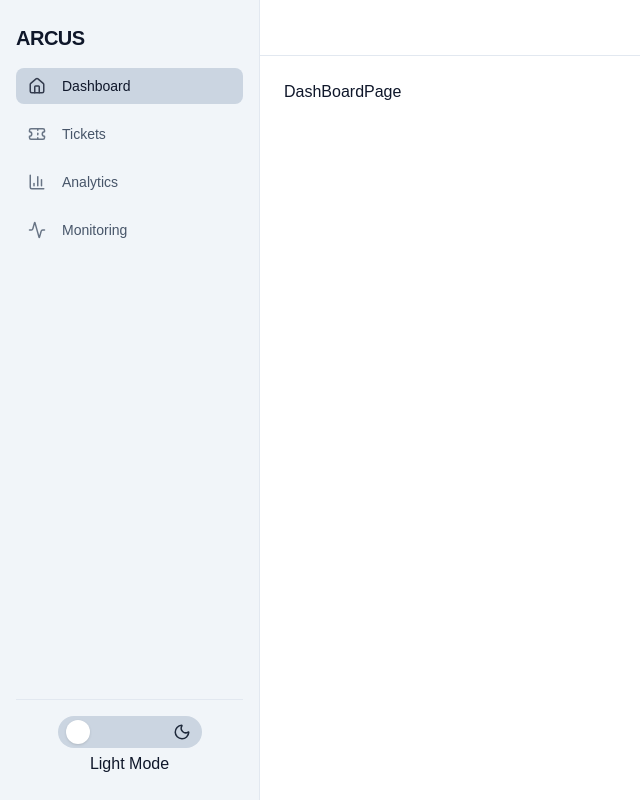
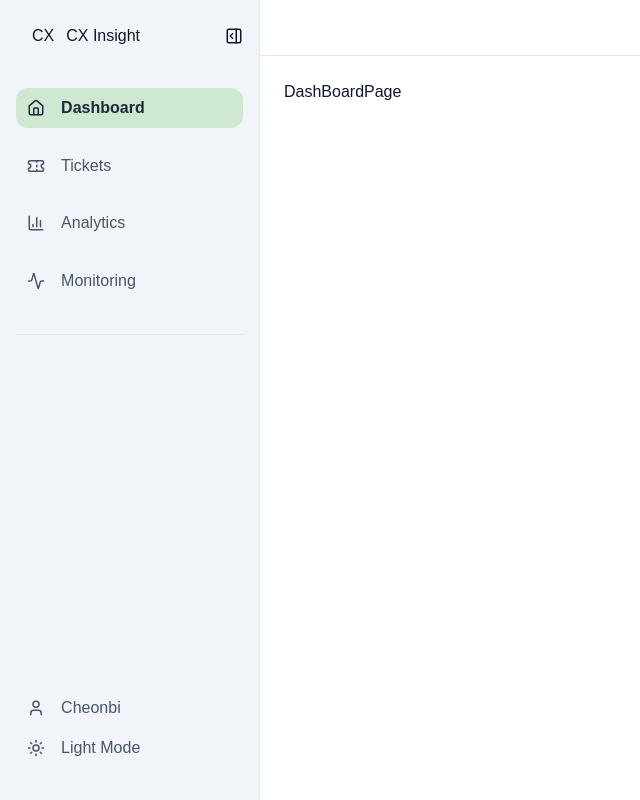
Before and after one commit to CheonBi/ARCUS, a React (Vite) app in the folder ARCUS-frontend/: page / in a window 1280 px wide. Shown: the whole page, without its empty margins (0-640 px from the left). Built offline with nearby package versions, Linux system fonts and the light colour scheme; a web font is replaced by a local one.

Commit message:
feat: 사이드바 collapsed/expanded 기능 추가 및 레이아웃 개선
- 사이드바 토글 상태(collapsed/expanded) 적용
- 관련 CSS 전면 수정 및 스타일 구조 정리
- TSX 구조 개선으로 레이아웃/컴포넌트 책임 분리

```diff
--- a/ARCUS-frontend/src/components/layout/Sidebar.tsx
+++ b/ARCUS-frontend/src/components/layout/Sidebar.tsx
@@ -1,24 +1,44 @@
 import { ROUTES } from "@app/config/routes";
-import { SidebarNavItem } from "@components/ui/SidebarNavItem";
-import { ThemeToggle } from "@components/ui/ThemeToggle";
-import { ThemeToggleButton } from "@components/ui/ThemeToggleButton";
-import { Home, Ticket, BarChart3, Activity } from "lucide-react";
+import { CurrentUser } from "@components/ui/Sidebar/CurrentUser";
+import { SidebarNavItem } from "@components/ui/Sidebar/SidebarNavItem";
+import { ThemeToggle } from "@components/ui/Sidebar/ThemeToggle";
+import { Home, Ticket, BarChart3, Activity, PanelRightClose, PanelRightOpen } from "lucide-react";
+import { useState } from "react";
 
 export const Sidebar = () => {
+  const [collapsed, setCollapsed] = useState(false);
+
+  const toggleCollapsed = () => setCollapsed((prev) => !prev);
+
   return (
-    <aside className="app-sidebar">
-      <h1 className="logo">ARCUS</h1>
+    <aside className={`app-sidebar ${collapsed ? "sidebar-collapsed" : ""}`}>
+      <div className="sidebar-top">
+        <div className="logo">
+          <div className="logo-icon">CX</div>
+          <span className="logo-text">CX Insight</span>
+        </div>
 
-      <nav>
+        <button
+          type="button"
+          onClick={toggleCollapsed}
+          className="sidebar-collapse-btn"
+          aria-label={collapsed ? "Expand sidebar" : "Collapse sidebar"}
+        >
+          {collapsed ? <PanelRightClose size={18} /> : <PanelRightOpen size={18} />}
+        </button>
+      </div>
+
+      <nav className="sidebar-middle sidebar-nav">
         <SidebarNavItem to={ROUTES.ROOT} label="Dashboard" icon={<Home size={18} />} />
         <SidebarNavItem to={ROUTES.TICKETS} label="Tickets" icon={<Ticket size={18} />} />
         <SidebarNavItem to={ROUTES.VOC} label="Analytics" icon={<BarChart3 size={18} />} />
         <SidebarNavItem to={ROUTES.MONITORING} label="Monitoring" icon={<Activity size={18} />} />
       </nav>
 
-      <ThemeToggle>
-        <ThemeToggleButton />
-      </ThemeToggle>
+      <div className="sidebar-bottom">
+        <CurrentUser />
+        <ThemeToggle />
+      </div>
     </aside>
   );
 };
--- /dev/null
+++ b/ARCUS-frontend/src/components/ui/Sidebar/CurrentUser.tsx
@@ -0,0 +1,20 @@
+import { UserIcon } from "lucide-react";
+
+type CurrentUser = {
+  name: string;
+};
+
+const MOCK_USER: CurrentUser = {
+  name: "Cheonbi",
+};
+
+export const CurrentUser = () => {
+  return (
+    <div className="sidebar-user">
+      <span className="sidebar-user-avatar">
+        <UserIcon size={18} />
+      </span>
+      <div className="sidebar-user-info">{MOCK_USER.name}</div>
+    </div>
+  );
+};
--- a/ARCUS-frontend/src/components/ui/SidebarNavItem.tsx
+++ b/ARCUS-frontend/src/components/ui/Sidebar/SidebarNavItem.tsx
@@ -13,10 +13,12 @@ export const SidebarNavItem = ({ to, label, icon, className }: SidebarNavItemPro
     <NavLink
       to={to}
       end
-      className={({ isActive }) => [isActive ? "active" : "", className ?? ""].join(" ")}
+      className={({ isActive }) =>
+        ["sidebar-nav-item", isActive ? "sidebar-nav-item-active" : "", className ?? ""].join(" ")
+      }
     >
-      {icon && <span className="text-lg opacity-80">{icon}</span>}
-      <span>{label}</span>
+      {icon && <span className="sidebar-nav-item-icon">{icon}</span>}
+      <span className="sidebar-nav-item-label">{label}</span>
     </NavLink>
   );
 };
--- /dev/null
+++ b/ARCUS-frontend/src/components/ui/Sidebar/ThemeToggle.tsx
@@ -0,0 +1,22 @@
+import { useTheme } from "@app/providers/ThemeContext";
+import { Moon, Sun } from "lucide-react";
+
+export const ThemeToggle = () => {
+  const { theme, toggleTheme } = useTheme();
+  const isDark = theme === "dark";
+
+  const LightIcon = () => {
+    return <Sun size={18} style={{ color: `rgb(var(--toggle-icon-color))` }} />;
+  };
+
+  const DarkIcon = () => {
+    return <Moon size={18} style={{ color: `rgb(var(--toggle-icon-color))` }} />;
+  };
+
+  return (
+    <div className="theme-toggle" onClick={toggleTheme}>
+      <span className="toggle-icon-wrap">{isDark ? <DarkIcon /> : <LightIcon />}</span>
+      <div className="toggle-label">{theme === "dark" ? "Dark Mode" : "Light Mode"}</div>
+    </div>
+  );
+};
--- a/ARCUS-frontend/src/components/ui/ThemeToggle.tsx
+++ /dev/null
@@ -1,16 +0,0 @@
-import { useTheme } from "@app/providers/ThemeContext";
-import type { ReactNode } from "react";
-
-type ThemeToggleProps = {
-  children: ReactNode;
-};
-
-export const ThemeToggle = ({ children }: ThemeToggleProps) => {
-  const { theme } = useTheme();
-  return (
-    <div className="theme-toggle">
-      <div className="theme-toggle-inner">{children}</div>
-      <div>{theme === "dark" ? "Dark Mode" : "Light Mode"}</div>
-    </div>
-  );
-};
--- a/ARCUS-frontend/src/components/ui/ThemeToggleButton.tsx
+++ /dev/null
@@ -1,19 +0,0 @@
-import { useTheme } from "@app/providers/ThemeContext";
-import { Moon, Sun } from "lucide-react";
-
-export const ThemeToggleButton = () => {
-  const { theme, toggleTheme } = useTheme();
-  const isDark = theme === "dark";
-
-  return (
-    <button type="button" onClick={toggleTheme} aria-label="toggle theme" aria-pressed={isDark}>
-      <span className="toggle-icon-wrap">
-        <Sun size={18} style={{ color: `rgb(var(--toggle-sun-color))` }} />
-      </span>
-      <span className="toggle-icon-wrap">
-        <Moon size={18} style={{ color: `rgb(var(--toggle-moon-color))` }} />
-      </span>
-      <span className={`theme-toggle-thumb ${isDark ? "translate-x-26" : "translate-x-0"}`}></span>
-    </button>
-  );
-};
--- a/ARCUS-frontend/src/styles/layout.css
+++ b/ARCUS-frontend/src/styles/layout.css
@@ -1,68 +1,10 @@
+@import "./sidebar.css";
+
 @layer components {
   .app-layout {
     @apply flex min-h-screen;
     background-color: rgb(var(--layout-bg));
     color: rgb(var(--layout-fg));
-  }
-
-  .app-sidebar {
-    @apply flex flex-col border-r px-4 py-6;
-    background-color: rgb(var(--sidebar-bg));
-    border-color: rgb(var(--sidebar-border));
-    width: var(--sidebar-width);
-  }
-
-  .app-sidebar .logo {
-    @apply mb-4 text-xl font-semibold tracking-tight;
-  }
-
-  .app-sidebar .theme-toggle {
-    @apply mt-auto border-t  pt-4
-    inline-flex items-center justify-between flex-col gap-1;
-    border-color: rgb(var(--sidebar-border));
-  }
-
-  .app-sidebar .theme-toggle .theme-toggle-inner {
-    @apply relative flex h-8 w-36 items-center rounded-full;
-    background-color: rgb(var(--toggle-track));
-  }
-
-  .app-sidebar .theme-toggle button {
-    @apply relative flex h-full w-full items-center justify-between px-1;
-  }
-
-  .app-sidebar .theme-toggle button span {
-    @apply flex w-8 items-center justify-center;
-    position: relative;
-    z-index: 10;
-  }
-
-  .app-sidebar .theme-toggle .theme-toggle-thumb {
-    @apply absolute h-6 w-6 rounded-full shadow transition-transform duration-300;
-    background-color: rgb(var(--toggle-thumb));
-    inset: 0 0 0 0;
-    top: 4px;
-    left: 8px;
-  }
-
-  .app-sidebar nav {
-    @apply flex flex-col gap-3;
-  }
-
-  .app-sidebar nav a {
-    @apply flex items-center gap-4 px-3 py-2 rounded-lg text-sm font-medium transition-colors;
-    color: rgb(var(--nav-text));
-  }
-
-  .app-sidebar nav a:hover {
-    background-color: rgb(var(--nav-bg-hover));
-    color: rgb(var(--nav-hover-text));
-  }
-
-  /* NavLink active */
-  .app-sidebar nav a.active {
-    background-color: rgb(var(--nav-bg-active));
-    color: rgb(var(--nav-active-text));
   }
 
   .app-main {
--- a/ARCUS-frontend/src/styles/main.css
+++ b/ARCUS-frontend/src/styles/main.css
@@ -8,10 +8,6 @@
     "Segoe UI Symbol", "Noto Color Emoji";
 }
 
-:root {
-  --sidebar-width: 260px;
-}
-
 body {
   font-family: var(--font-pretendard);
 }
--- /dev/null
+++ b/ARCUS-frontend/src/styles/sidebar.css
@@ -0,0 +1,161 @@
+@layer components {
+  .app-sidebar {
+    @apply flex flex-col border-r px-4 py-4
+    transition-[width] duration-500 ease-in-out;
+    width: var(--sidebar-width-expanded);
+    background-color: rgb(var(--sidebar-bg, 15 23 42));
+    border-color: rgb(var(--sidebar-border, 30 41 59));
+  }
+
+  .app-sidebar .sidebar-top {
+    position: relative;
+    margin-bottom: 2rem;
+    display: flex;
+    font-size: 1rem;
+    /* border-bottom: 1px solid rgb(var(--sidebar-border)); */
+  }
+
+  .sidebar-top .logo {
+    @apply px-4 py-2;
+    display: flex;
+    align-items: center;
+  }
+
+  .logo .logo-text {
+    margin-left: 0.75rem;
+    white-space: nowrap;
+  }
+
+  .sidebar-top .sidebar-collapse-btn {
+    position: absolute;
+    top: 50%;
+    right: 0;
+    font-size: 1rem;
+    transform: translateY(-50%);
+    background-color: transparent;
+    border: none;
+    cursor: pointer;
+  }
+
+  /* Middle for Nav */
+  .app-sidebar nav.sidebar-middle.sidebar-nav {
+    padding-bottom: 1rem;
+    border-bottom: 1px solid rgb(var(--sidebar-border));
+  }
+
+  .sidebar-nav .sidebar-nav-item {
+    @apply flex items-center relative rounded-xl;
+    color: rgb(var(--nav-text));
+    padding: 0.5rem 0.695rem;
+    margin-bottom: 1.1rem;
+    cursor: pointer;
+    transition: opacity 0.3s ease-in-out;
+  }
+
+  .sidebar-nav-item.sidebar-nav-item-active {
+    @apply font-semibold;
+    color: rgb(var(--nav-text-active));
+    background-color: rgb(var(--nav-bg-active));
+  }
+
+  /* .sidebar-nav .sidebar-nav-item::before {
+    @apply absolute opacity-0 invisible;
+    content: "";
+    transition: 0.5s ease;
+    left: -1rem;
+    height: 100%;
+    border-left: 5px solid rgb(var(--nav-bg-active));
+    border-radius: 10px;
+  } */
+
+  /* .sidebar-nav .sidebar-nav-item:hover::before {
+    opacity: 1;
+    visibility: unset;
+  } */
+
+  .sidebar-nav .sidebar-nav-item:hover {
+    background-color: rgb(var(--nav-bg-hover));
+    transition: opacity 0.3s ease-in-out;
+  }
+
+  .sidebar-nav-item-icon {
+    font-size: 2rem;
+  }
+
+  .sidebar-nav-item-label {
+    margin-left: 1rem;
+    transition: opacity 0.3s ease-in-out;
+    opacity: 1;
+  }
+
+  /* Bottom for Current user & Theme toggle*/
+  .app-sidebar .sidebar-bottom {
+    @apply py-4 font-medium;
+    color: rgb(var(--nav-text));
+    margin-top: auto;
+  }
+
+  .sidebar-bottom .sidebar-user {
+    @apply flex items-center relative cursor-pointer whitespace-nowrap rounded-xl;
+    color: rgb(var(--nav-text));
+    padding: 0.5rem 0.695rem;
+    cursor: pointer;
+    transition: opacity 0.3s ease-in-out;
+  }
+
+  .sidebar-bottom .sidebar-user:hover {
+    background-color: rgb(var(--nav-bg-hover));
+    transition: opacity 0.3s ease-in-out;
+  }
+
+  .sidebar-bottom .sidebar-user .sidebar-user-avatar {
+    font-size: 2rem;
+  }
+
+  .sidebar-bottom .sidebar-user .sidebar-user-info {
+    margin-left: 1rem;
+    transition: opacity 0.3s ease-in-out;
+    opacity: 1;
+  }
+
+  .sidebar-bottom .theme-toggle {
+    @apply flex items-center relative cursor-pointer whitespace-nowrap rounded-xl;
+    color: rgb(var(--nav-text));
+    padding: 0.5rem 0.695rem;
+    cursor: pointer;
+    transition: opacity 0.3s ease-in-out;
+  }
+
+  .sidebar-bottom .theme-toggle:hover {
+    background-color: rgb(var(--nav-bg-hover));
+    transition: opacity 0.3s ease-in-out;
+  }
+
+  .sidebar-bottom .theme-toggle .toggle-icon-wrap {
+    font-size: 2rem;
+  }
+
+  .sidebar-bottom .theme-toggle .toggle-label {
+    margin-left: 1rem;
+    transition: opacity 0.3s ease-in-out;
+    opacity: 1;
+  }
+
+  /* Sidebar Collapsed */
+
+  .app-sidebar.sidebar-collapsed {
+    width: var(--sidebar-width-collapsed);
+  }
+
+  .app-sidebar.sidebar-collapsed .logo,
+  .app-sidebar.sidebar-collapsed .sidebar-nav-item-label,
+  .app-sidebar.sidebar-collapsed .sidebar-bottom .sidebar-user .sidebar-user-info,
+  .app-sidebar.sidebar-collapsed .sidebar-bottom .theme-toggle .toggle-label {
+    opacity: 0;
+    pointer-events: none;
+  }
+
+  .app-sidebar.sidebar-collapsed .sidebar-collapse-btn {
+    right: 0.595rem;
+  }
+}
```
Also changed, not shown: ARCUS-frontend/src/styles/theme.css (+64 -60 lines), 1 other file (tests, documents, lock files or other folders).
